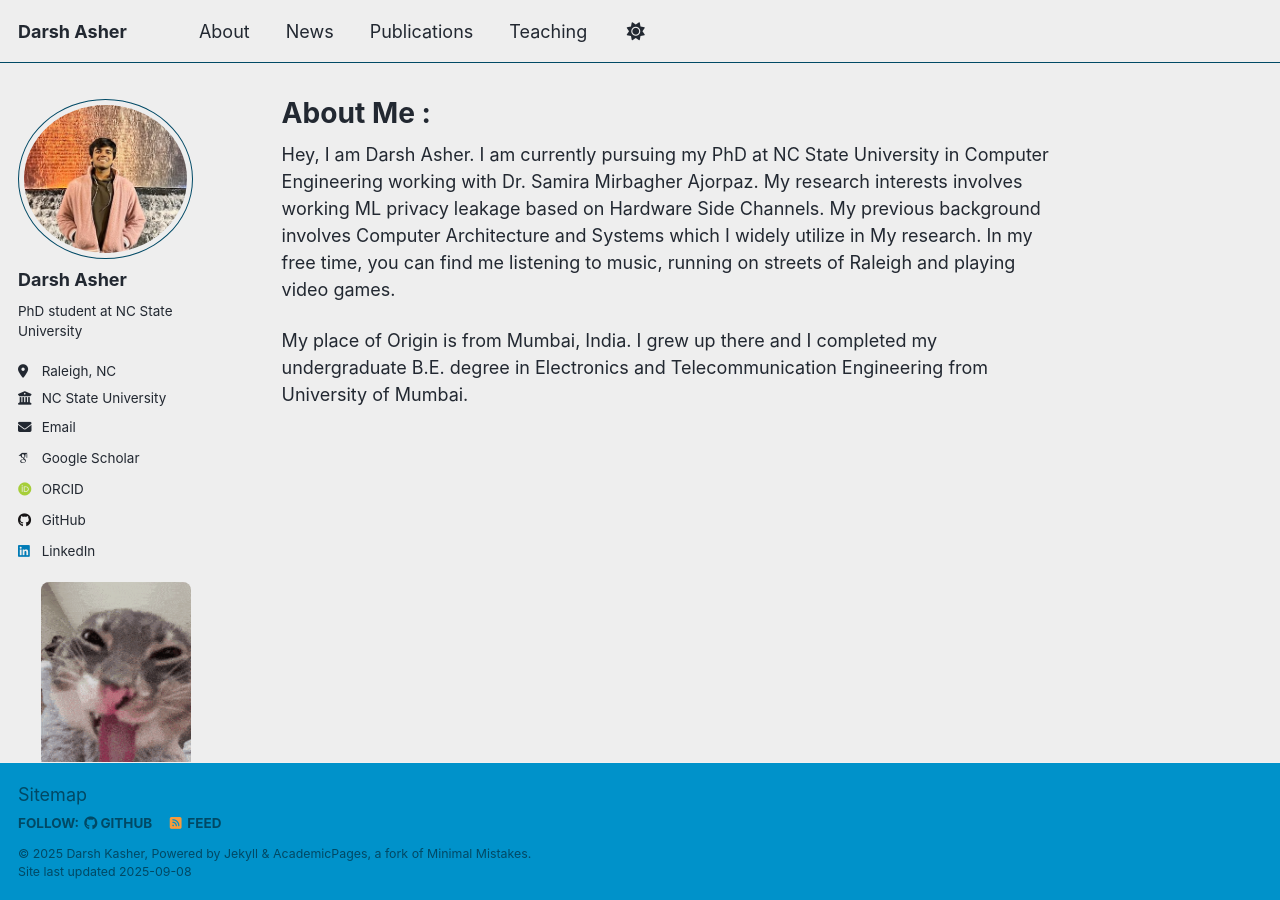
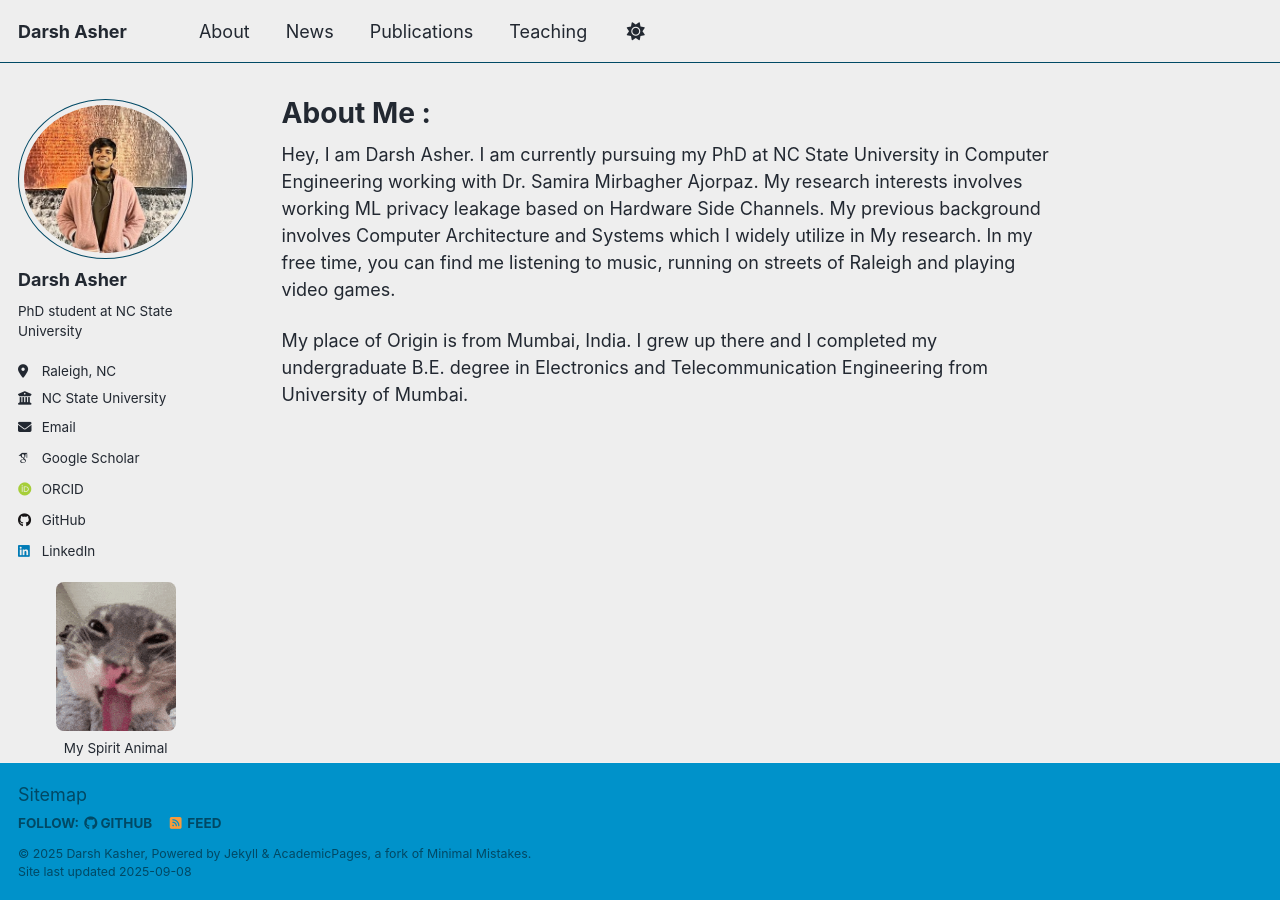
Before and after one commit to darsh612/darsh612.github.io, a Jekyll site: the page built from _pages/about.md, in a window 1280 px wide. Built offline with Jekyll 4.4.1, drawn with Linux system fonts in a browser that asks for light colours; some web fonts are replaced; a script that is not in the unit is left out.

Commit message:
rigby-cat size corrected try3

```diff
--- a/_includes/author-profile.html
+++ b/_includes/author-profile.html
@@ -171,16 +171,15 @@
       {% if author.spirit_animal_image %}
         <div class="author__spirit-animal" style="text-align: center; margin: 1em 0;">
           {% if author.spirit_animal_image contains "://" %}
-            <img src="{{ author.spirit_animal_image }}" alt="{{ author.spirit_animal_text | default: 'Spirit Animal' }}" style="width: 150px; border-radius: 8px;" />
+            <img src="{{ author.spirit_animal_image }}" alt="{{ author.spirit_animal_text | default: 'Spirit Animal' }}" style="width: 120px; border-radius: 8px;" />
           {% else %}
-            <img src="{{ author.spirit_animal_image | prepend: "/images/" | prepend: base_path }}" alt="{{ author.spirit_animal_text | default: 'Spirit Animal' }}" style="width: 150px; border-radius: 8px;" />
+            <img src="{{ author.spirit_animal_image | prepend: "/images/" | prepend: base_path }}" alt="{{ author.spirit_animal_text | default: 'Spirit Animal' }}" style="width: 120px; border-radius: 8px;" />
           {% endif %}
           {% if author.spirit_animal_text %}
             <p class="author__bio" style="margin-top: 0.5em;">{{ author.spirit_animal_text }}</p>
           {% endif %}
         </div>
       {% endif %}
-
     </ul>
   </div>
 </div>
```
Also changed, not shown: images/WhatsApp Image 2025-08-03 at 10.57.55 PM.jpeg (deleted).
